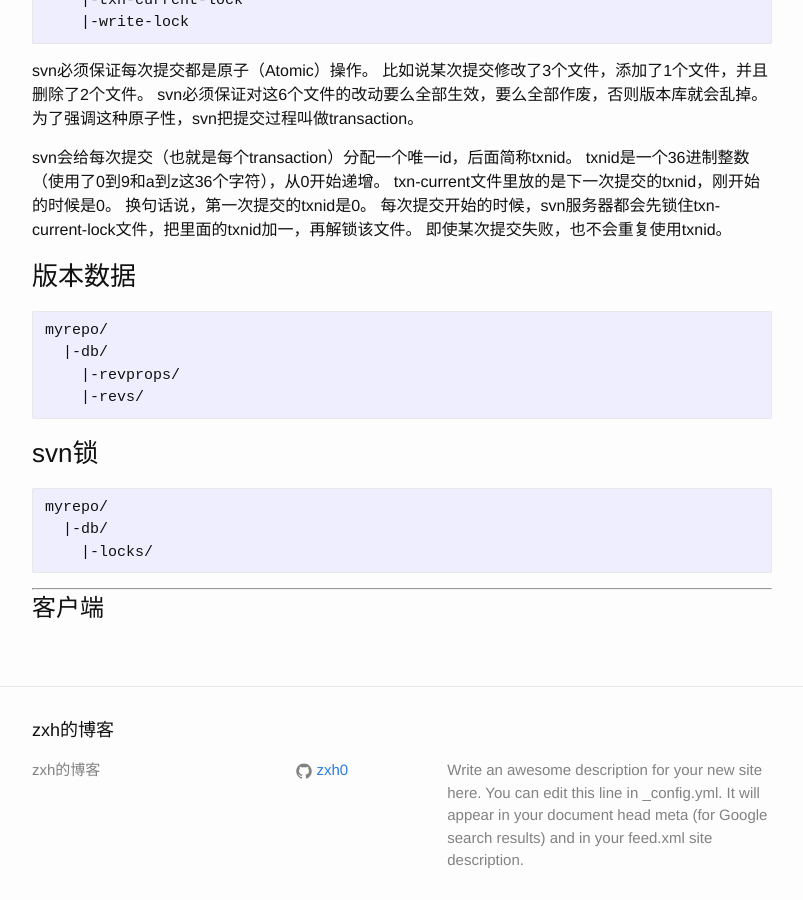
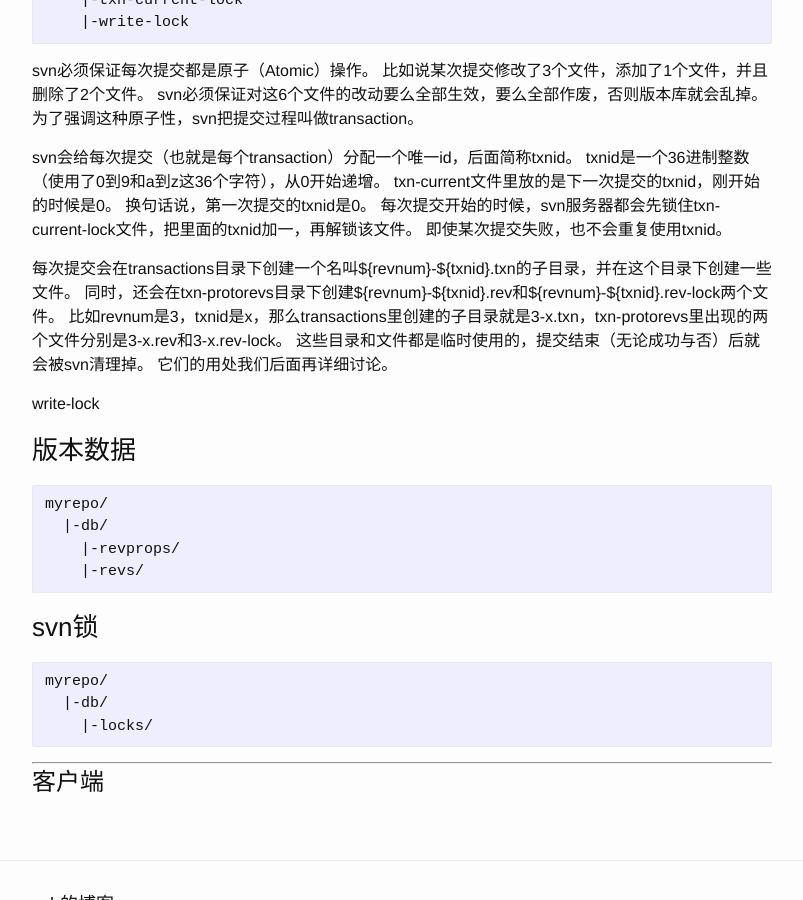
Before and after one commit to 777404/myblog, a Jekyll site: the page built from blog/_posts/2015-11-12-how-svn-works.md, in a window 1280 px wide and 900 px high, scrolled down 3968 px. Shown: the whole window, without its empty margins (238-1041 px from the left). Built offline with Jekyll 4.4.1, drawn with Linux system fonts in a browser that asks for light colours; Markdown is read by kramdown in place of the engine named in the settings.

Commit message:
write lock ...

```diff
--- a/blog/_posts/how-svn-works/server/02-fsfs-structure.md
+++ b/blog/_posts/how-svn-works/server/02-fsfs-structure.md
@@ -79,6 +79,13 @@
 每次提交开始的时候，svn服务器都会先锁住txn-current-lock文件，把里面的txnid加一，再解锁该文件。
 即使某次提交失败，也不会重复使用txnid。
 
+每次提交会在transactions目录下创建一个名叫${revnum}-${txnid}.txn的子目录，并在这个目录下创建一些文件。
+同时，还会在txn-protorevs目录下创建${revnum}-${txnid}.rev和${revnum}-${txnid}.rev-lock两个文件。
+比如revnum是3，txnid是x，那么transactions里创建的子目录就是3-x.txn，txn-protorevs里出现的两个文件分别是3-x.rev和3-x.rev-lock。
+这些目录和文件都是临时使用的，提交结束（无论成功与否）后就会被svn清理掉。
+它们的用处我们后面再详细讨论。
+
+write-lock
 
 ### 版本数据
 
```
